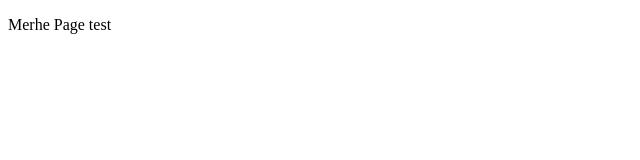
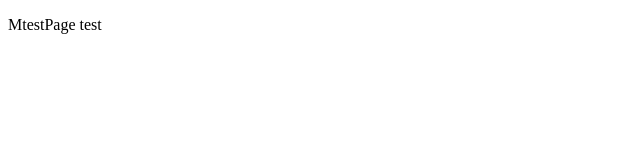
Before and after one commit to kanwal509/test, a plain HTML site: page merge.html in a window 1280 px wide. Shown: the full height of the page, 0-640 px from the left. Drawn offline with Linux system fonts and the light colour scheme.

Commit message:
test merge new

```diff
--- a/merge.html
+++ b/merge.html
@@ -6,6 +6,6 @@
     <title>Document</title>
 </head>
 <body>
-    <p>Merhe Page test</p>
+    <p>MtestPage test</p>
 </body>
 </html>
```
